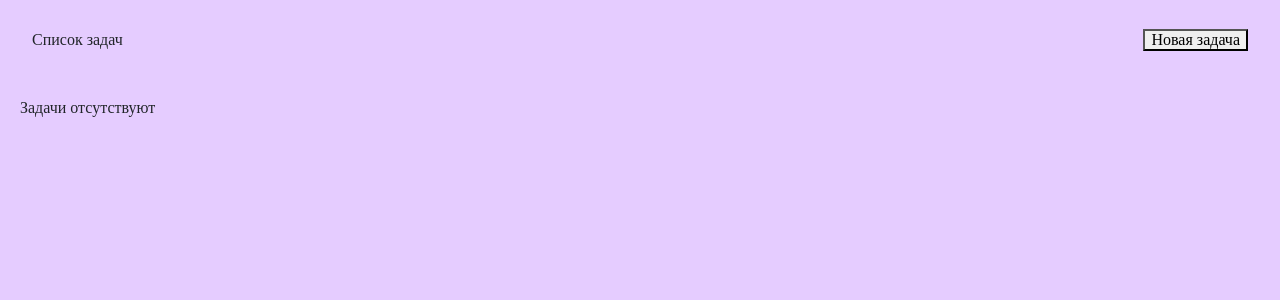
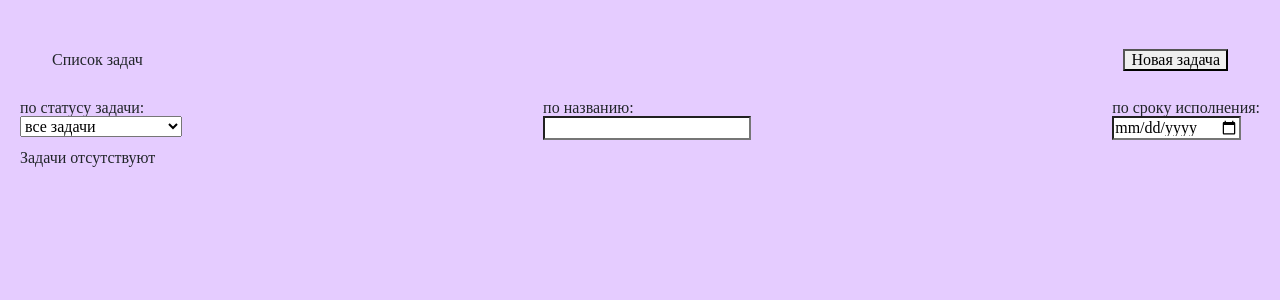
Before and after one commit to shohirev/esoft-frontend-test, a React (Create React App) app: page / in a window 1280 px wide. Shown: the top 300 px of the page. Built offline with nearby package versions, Linux system fonts and the light colour scheme.

Commit message:
fix filter vnishing while no one task matches to filter params

```diff
--- a/src/components/Main.jsx
+++ b/src/components/Main.jsx
@@ -22,7 +22,7 @@ const Main = () => {
   }
 
   return (
-    <div className='mainBoard'>
+    <div >
       {currentContent}
     </div>
   );
--- a/src/components/TodoList.jsx
+++ b/src/components/TodoList.jsx
@@ -20,7 +20,10 @@ const TodoList = () => {
 
   if (tasks.length === 0) {
     return (
-      <p>Задачи отсутствуют</p>
+      <div>
+        <FilterPanel />
+        <p>Задачи отсутствуют</p>
+      </div>
     );
   }
 
@@ -48,7 +51,7 @@ const TodoList = () => {
   const page = pages[activePageNumber - 1];
 
   const list = (
-    <>
+    <div className='main-board'>
       <FilterPanel />
       <OutputToggle />
       <ul>
@@ -64,7 +67,7 @@ const TodoList = () => {
         {activePageNumber === pages.length ? <p className='task-card-element'>Конец списка</p> : null}
       </ul>
       {pagination}
-    </>
+    </div>
   );
 
   return list;
--- a/src/styles/App.css
+++ b/src/styles/App.css
@@ -14,13 +14,16 @@ body {
   height: 10vh;
 }
 
-.mainBoard {
+.app-container {
+  padding: 20px;
+}
+
+.main-board {
   display: flex;
   flex-direction: column;
   justify-content: space-between;
 
   width: 100%;
-  padding: 20px;
 }
 
 .filter-panel {
```
